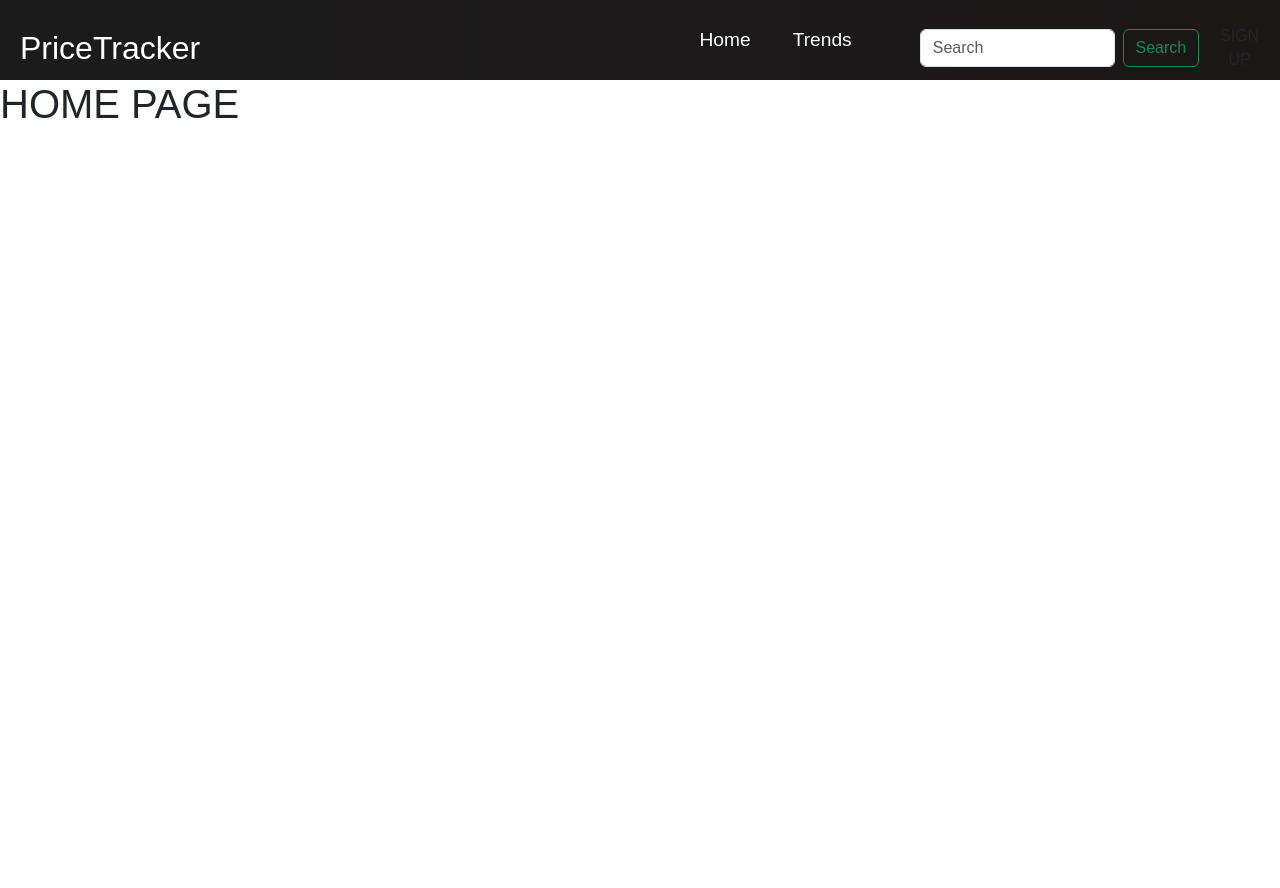
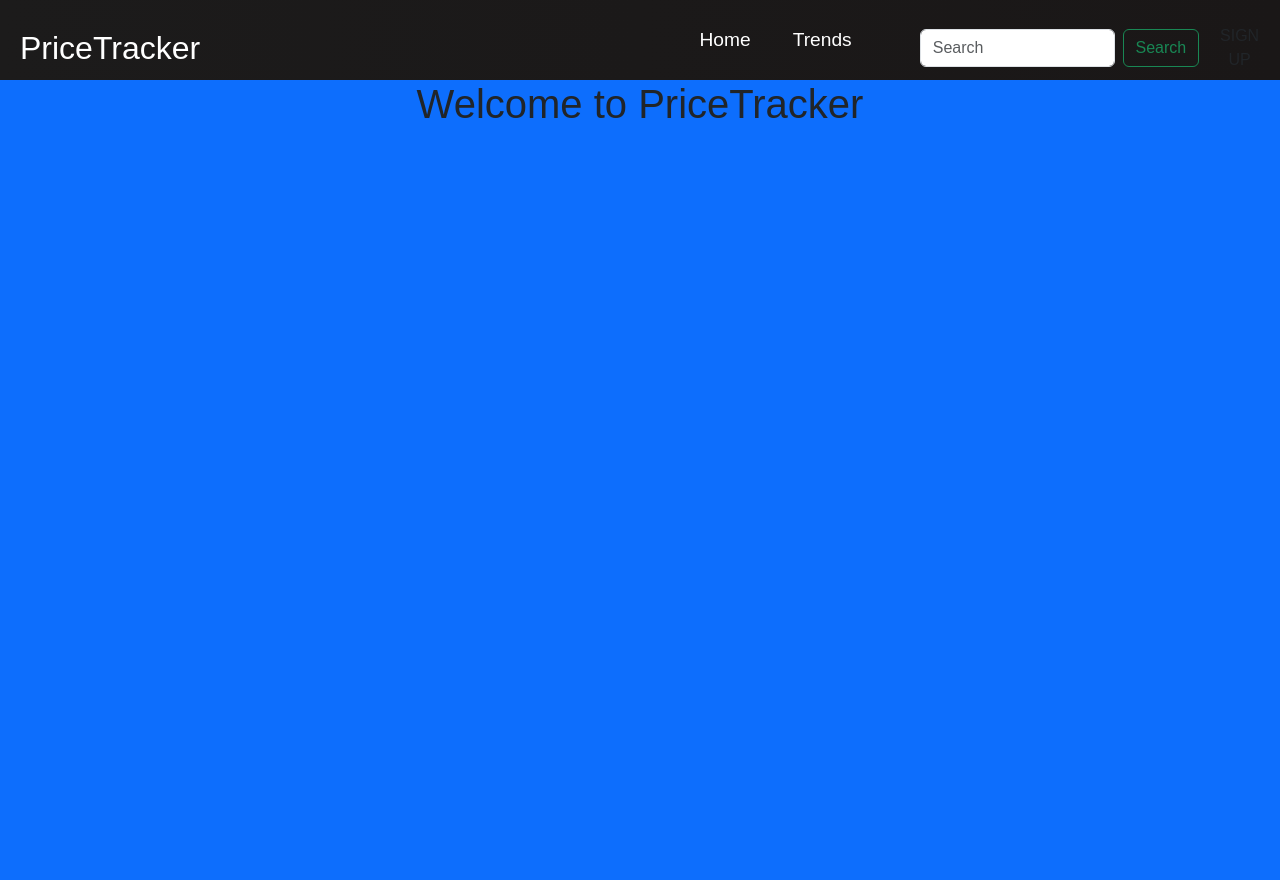
Before and after one commit to kjernest01/temp_repo, a React (Create React App) app: page / in a window 1280 px wide. Before the commit the page ends 800 px from the top, so only its background shows below. Built offline with nearby package versions, Linux system fonts and the light colour scheme.

Commit message:
UI edits

```diff
--- a/src/components/pages/Home.js
+++ b/src/components/pages/Home.js
@@ -4,7 +4,9 @@ import '../../App.css';
 function Home() {
   return (
     <>
-      <h1>HOME PAGE</h1>
+      <h1 className='d-flex justify-content-center bg-primary vh-100'>
+        Welcome to PriceTracker
+      </h1>
     </>
   );
 }
--- a/src/components/pages/Trends.js
+++ b/src/components/pages/Trends.js
@@ -4,7 +4,9 @@ import '../../App.css';
 function Trends() {
   return (
     <>
-    <h1>TRENDS PAGE</h1>
+    <h1 className='d-flex justify-content-center bg-primary vh-100'>
+      TRENDS PAGE
+      </h1>
     </>
   );
 }
```
